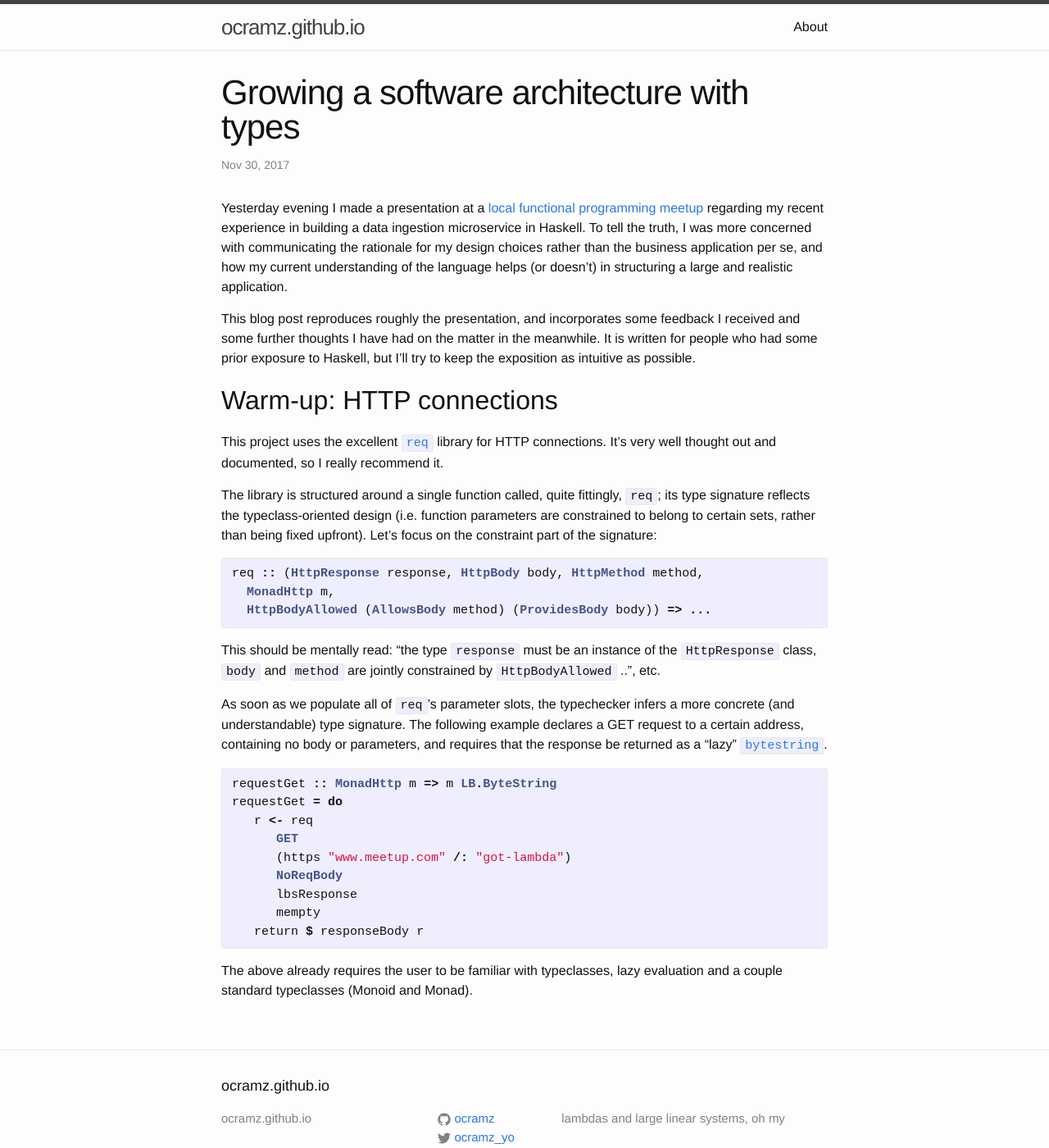
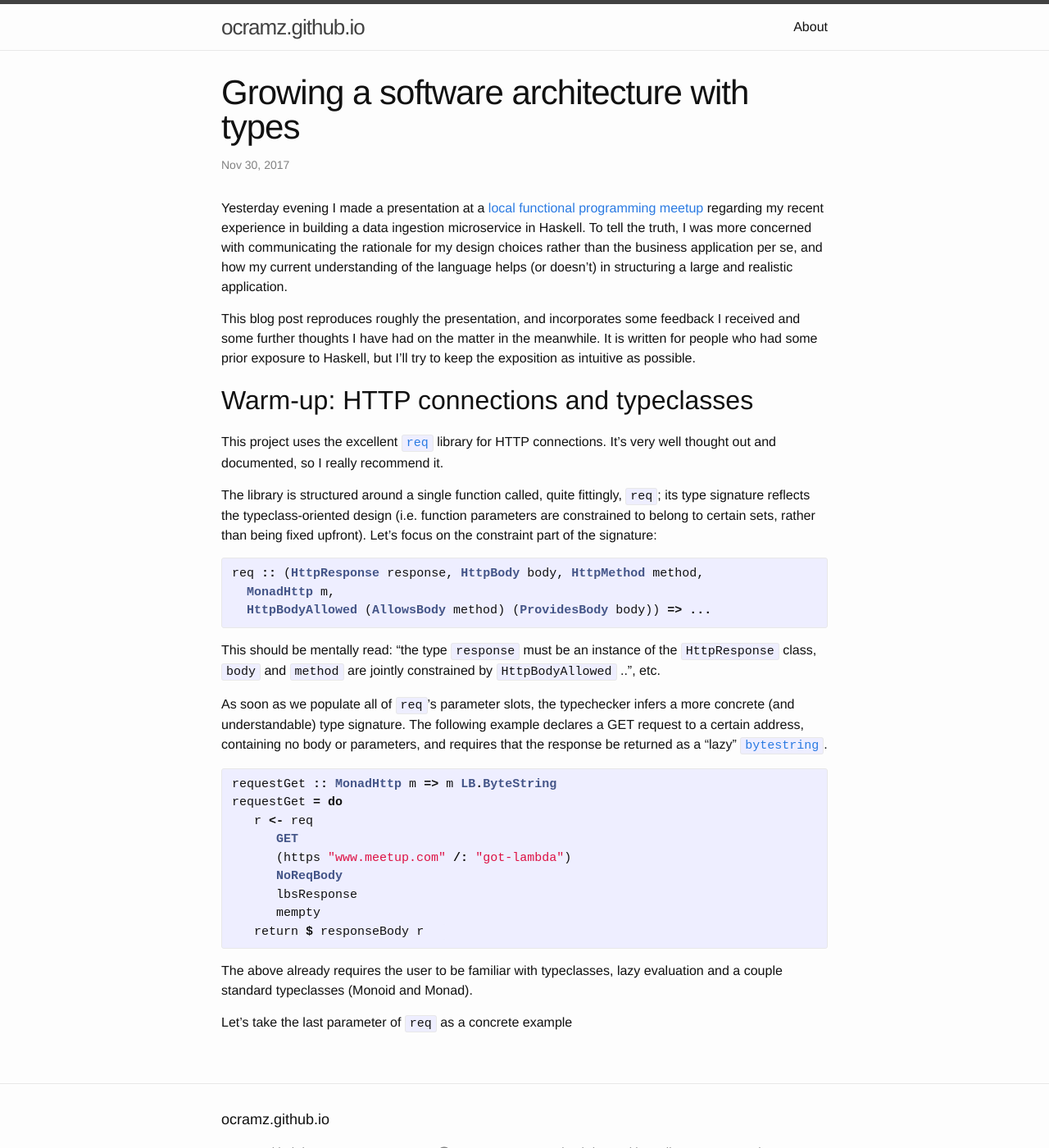
Before and after one commit to ocramz/ocramz.github.io, a Jekyll site: the page built from _posts/2017-11-30-growing-software-architecture.markdown, in a window 1280 px wide and 1400 px high. Shown: the whole window at 82% size. Built offline with Jekyll 4.4.1, drawn with Linux system fonts in a browser that asks for light colours.

Commit message:
blog update

```diff
--- a/_posts/2017-11-30-growing-software-architecture.markdown
+++ b/_posts/2017-11-30-growing-software-architecture.markdown
@@ -12,8 +12,8 @@ This blog post reproduces roughly the presentation, and incorporates some feedba
 
 
 
-Warm-up: HTTP connections
--------------------------
+Warm-up: HTTP connections and typeclasses
+-------------------------------
 
 This project uses the excellent [`req`](https://hackage.haskell.org/package/req) library for HTTP connections. It's very well thought out and documented, so I really recommend it.
 
@@ -44,6 +44,8 @@ requestGet = do
 
 The above already requires the user to be familiar with typeclasses, lazy evaluation and a couple standard typeclasses (Monoid and Monad).
 
+Let's take the last parameter of `req` as a concrete example
+
 
 
 
```
Also changed, not shown: 2 other files.
